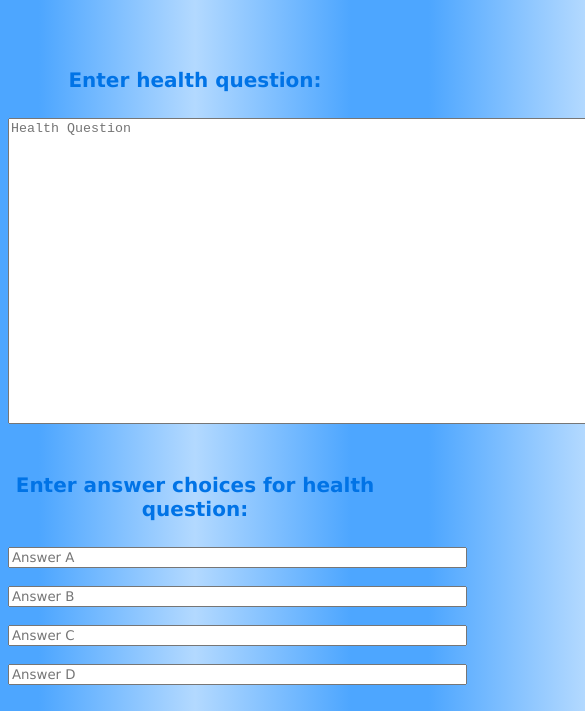
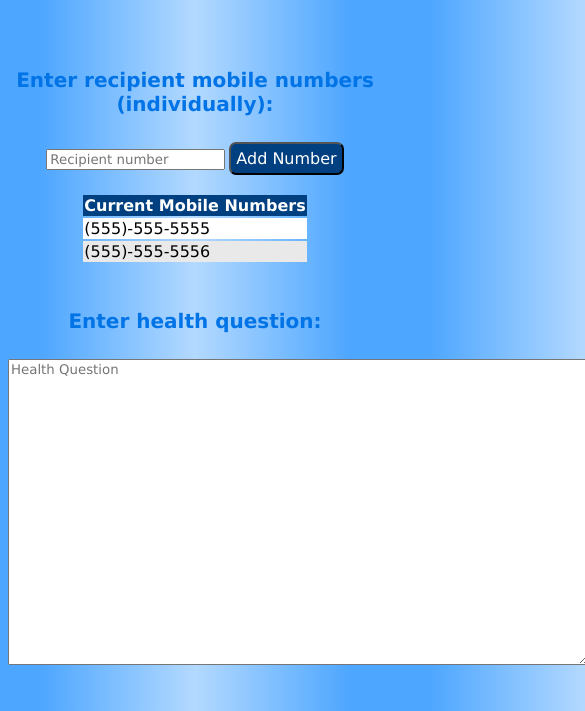
Before and after one commit to thetateman/capstone-team14, a website: page index.html in a window 390 px wide. Shown: the part 106-817 px from the top of the page, 585 px wide, since content can reach past the window. Drawn offline with Linux system fonts and the light colour scheme.

Commit message:
Added table for phone numbers (placeholders used)

```diff
--- a/index.html
+++ b/index.html
@@ -1,8 +1,8 @@
 <!doctype html>
 <html>
 <head>
+	<title>Daily Health Questions Admin</title>
 <style>
-<title>Daily Health Questions Admin</title>
 head {
 	background-color: #b3d9ff;
 	background-image: linear-gradient(to right, #4da6ff 10%, #b3d9ff, #4da6ff 90%);
@@ -23,6 +23,10 @@ body {
 	border-radius: 10px;
 }
 ::-webkit-scrollbar-thumb:hover {background-color: #004080;}
+.center {
+	margin-left: auto;
+	margin-right: auto;
+}
 h2 {
 	color: #004080;
 	text-align: center;
@@ -42,6 +46,18 @@ input {
 div {
 	text-align: center;
 }
+table {
+	font-family: verdana;
+}
+th {
+  background-color: #004080;
+  color: white;
+}
+tr {
+	text-align: left;
+}
+tr:nth-child(odd) {background-color: #e9e9e9;}
+tr:nth-child(even) {background-color: white;}
 label {
 	color: #004080;
 	font-family: verdana;
@@ -50,6 +66,10 @@ select {
 	color: #004080;
 }
 textarea {
+	text-align: left;
+	font-family: verdana;
+}
+#number {
 	text-align: left;
 }
 #answerA {
@@ -79,12 +99,42 @@ textarea {
 	padding: 5px;
 }
 #Submit:hover {background-color: #0073e6;}
+#Add {
+	border-radius: 7px;
+	background-color: #004080;
+	color: white;
+	font-family: verdana;
+	font-size: 16px;
+	padding: 5px;
+}
+#Add:hover {background-color: #0073e6;}
 </style>
 <h2>Daily Health Questions Admin</h2>
 </head>
 <body>
 
-<form method="POST">
+<form action="http://localhost:1337/updateNumbers" method="POST">
+	<br>
+	<h4>Enter recipient mobile numbers (individually):</h4>
+	<div>
+		<input type="text" id="number" placeholder="Recipient number">
+		<input type="submit" id="Add" name="Add Number" value="Add Number">
+		<br><br>
+		<table class="center">
+			<tr>
+				<th>Current Mobile Numbers</th>
+			</tr>
+			<tr>
+				<td>(555)-555-5555</td>
+			</tr>
+			<tr>
+				<td>(555)-555-5556</td>
+			</tr>
+		</table>
+	</div>
+</form>
+
+<form action="http://localhost:1337/updateQuestions" method="POST">
 	<br>
     <h4>Enter health question:</h4>
     <div>
@@ -144,6 +194,5 @@ textarea {
 	</div>
 	<br>
 </form>
-
 </body>
 </html>
```
